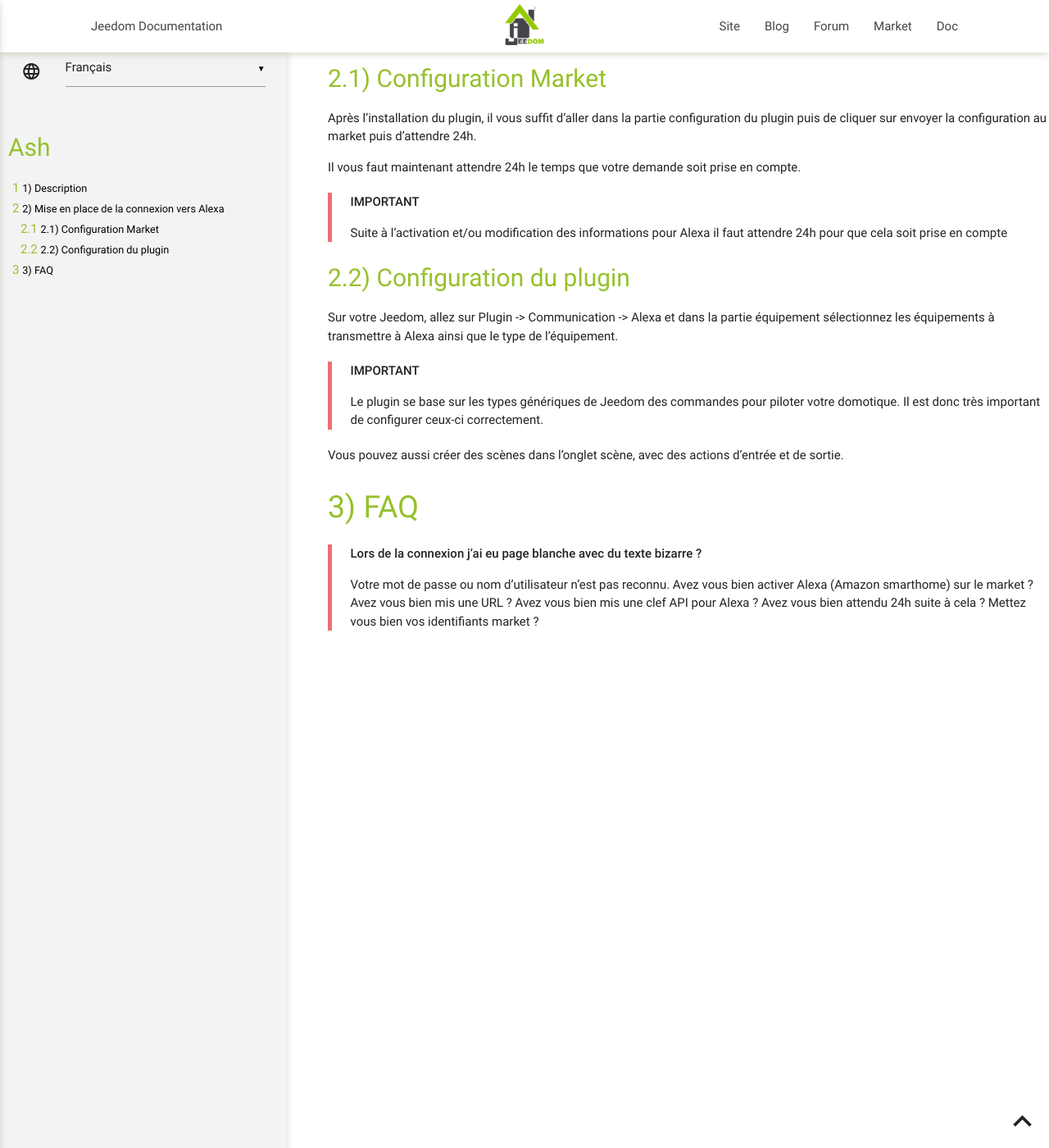
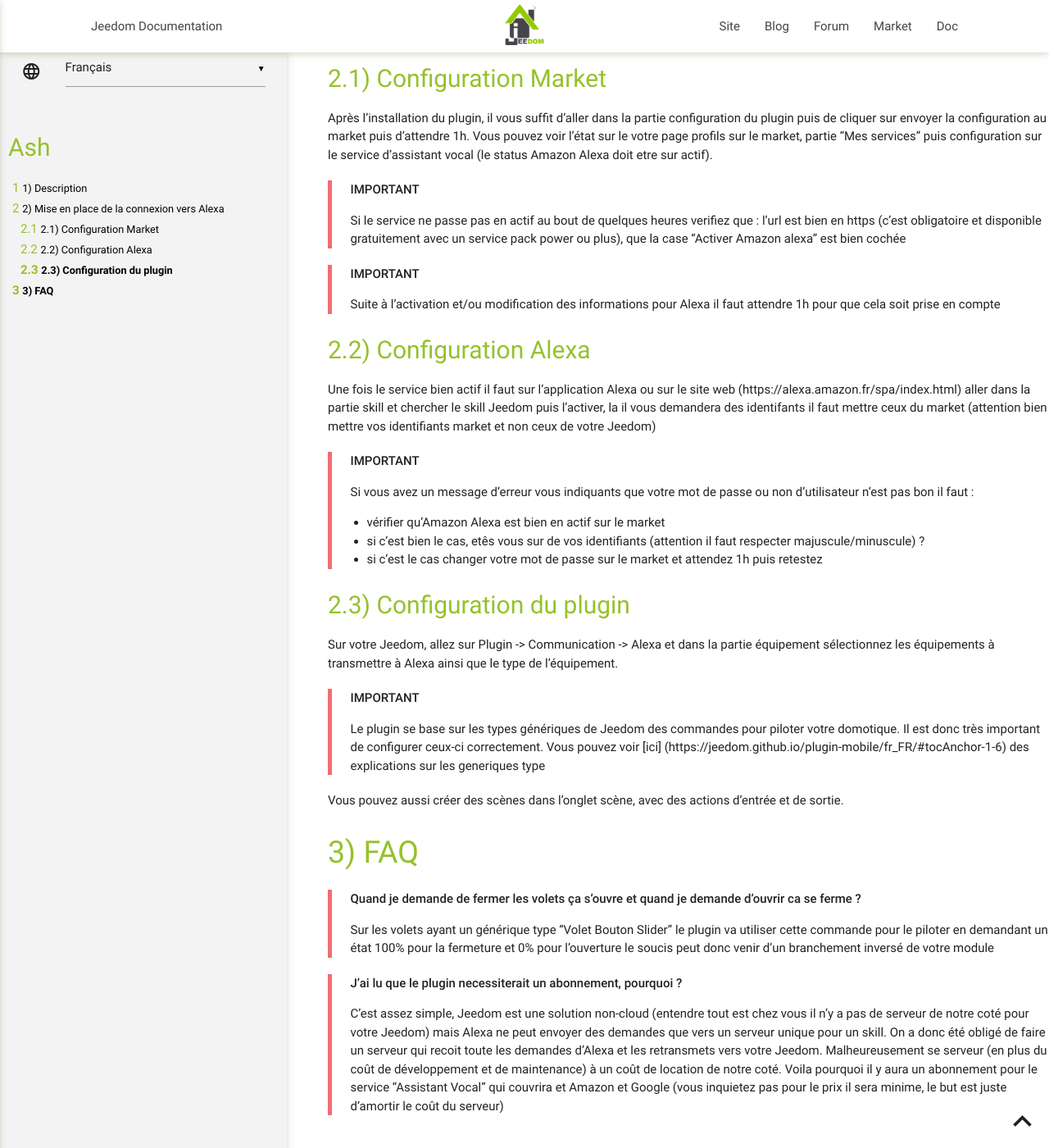
Before and after one commit to jeedom/plugin-ash, a Jekyll site: the page built from docs/fr_FR/index.md, in a window 1280 px wide and 1400 px high, scrolled down 328 px. Shown: the whole window at 82% size. Built offline with Jekyll 4.4.1, drawn with Linux system fonts in a browser that asks for light colours; our own code applies the rules of GitHub Pages for plain Markdown files.

Commit message:
Update index.md

```diff
--- a/docs/fr_FR/index.md
+++ b/docs/fr_FR/index.md
@@ -12,13 +12,26 @@ Il peut fonctionner en passant par un service cloud mis à disposition par Jeedo
 
 ## Configuration Market
 
-Après l'installation du plugin, il vous suffit d'aller dans la partie configuration du plugin puis de cliquer sur envoyer la configuration au market puis d'attendre 24h.
-
-Il vous faut maintenant attendre 24h le temps que votre demande soit prise en compte.
+Après l'installation du plugin, il vous suffit d'aller dans la partie configuration du plugin puis de cliquer sur envoyer la configuration au market puis d'attendre 1h. Vous pouvez voir l'état sur le votre page profils sur le market, partie "Mes services" puis configuration sur le service d'assistant vocal (le status Amazon Alexa doit etre sur actif).
 
 > **IMPORTANT**
 >
-> Suite à l'activation et/ou modification des informations pour Alexa il faut attendre 24h pour que cela soit prise en compte
+> Si le service ne passe pas en actif au bout de quelques heures verifiez que : l'url est bien en https (c'est obligatoire et disponible gratuitement avec un service pack power ou plus), que la case "Activer Amazon alexa" est bien cochée
+
+> **IMPORTANT**
+>
+> Suite à l'activation et/ou modification des informations pour Alexa il faut attendre 1h pour que cela soit prise en compte
+
+## Configuration Alexa
+
+Une fois le service bien actif il faut sur l'application Alexa ou sur le site web (https://alexa.amazon.fr/spa/index.html) aller dans la partie skill et chercher le skill Jeedom puis l'activer, la il vous demandera des identifants il faut mettre ceux du market (attention bien mettre vos identifiants market et non ceux de votre Jeedom)
+
+> **IMPORTANT**
+>
+> Si vous avez un message d'erreur vous indiquants que votre mot de passe ou non d'utilisateur n'est pas bon il faut :
+> - vérifier qu'Amazon Alexa est bien en actif sur le market
+> - si c'est bien le cas, etês vous sur de vos identifiants (attention il faut respecter majuscule/minuscule) ?
+> - si c'est le cas changer votre mot de passe sur le market et attendez 1h puis retestez
 
 ## Configuration du plugin
 
@@ -26,12 +39,16 @@ Sur votre Jeedom, allez sur Plugin -> Communication -> Alexa et dans la partie
 
 > **IMPORTANT**
 >
-> Le plugin se base sur les types génériques de Jeedom des commandes pour piloter votre domotique. Il est donc très important de configurer ceux-ci correctement.
+> Le plugin se base sur les types génériques de Jeedom des commandes pour piloter votre domotique. Il est donc très important de configurer ceux-ci correctement. Vous pouvez voir [ici] (https://jeedom.github.io/plugin-mobile/fr_FR/#tocAnchor-1-6) des explications sur les generiques type
 
 Vous pouvez aussi créer des scènes dans l'onglet scène, avec des actions d'entrée et de sortie.
 
 # FAQ
 
->**Lors de la connexion j'ai eu page blanche avec du texte bizarre ?**
+>**Quand je demande de fermer les volets ça s'ouvre et quand je demande d'ouvrir ca se ferme ?**
 >
->Votre mot de passe ou nom d'utilisateur n'est pas reconnu. Avez vous bien activer Alexa (Amazon smarthome) sur le market ? Avez vous bien mis une URL ? Avez vous bien mis une clef API pour Alexa ? Avez vous bien attendu 24h suite à cela ? Mettez vous bien vos identifiants market ?
+> Sur les volets ayant un générique type "Volet Bouton Slider" le plugin va utiliser cette commande pour le piloter en demandant un état 100% pour la fermeture et 0% pour l'ouverture le soucis peut donc venir d'un branchement inversé de votre module
+
+>**J'ai lu que le plugin necessiterait un abonnement, pourquoi ?**
+>
+> C'est assez simple, Jeedom est une solution non-cloud (entendre tout est chez vous il n'y a pas de serveur de notre coté pour votre Jeedom) mais Alexa ne peut envoyer des demandes que vers un serveur unique pour un skill. On a donc été obligé de faire un serveur qui recoit toute les demandes d'Alexa et les retransmets vers votre Jeedom. Malheureusement se serveur (en plus du coût de développement et de maintenance) à un coût de location de notre coté. Voila pourquoi il y aura un abonnement pour le service "Assistant Vocal" qui couvrira et Amazon et Google (vous inquietez pas pour le prix il sera minime, le but est juste d'amortir le coût du serveur)
```
